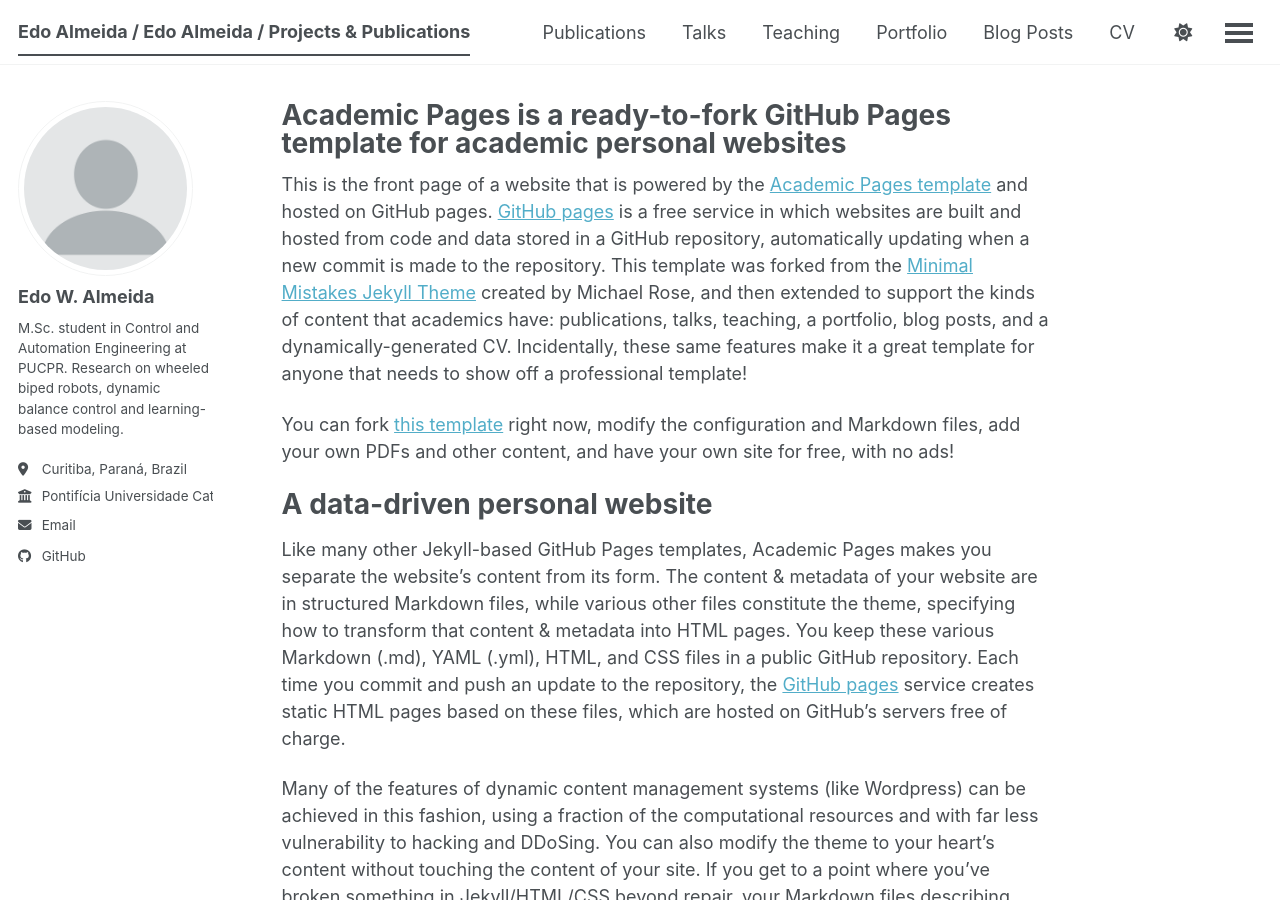
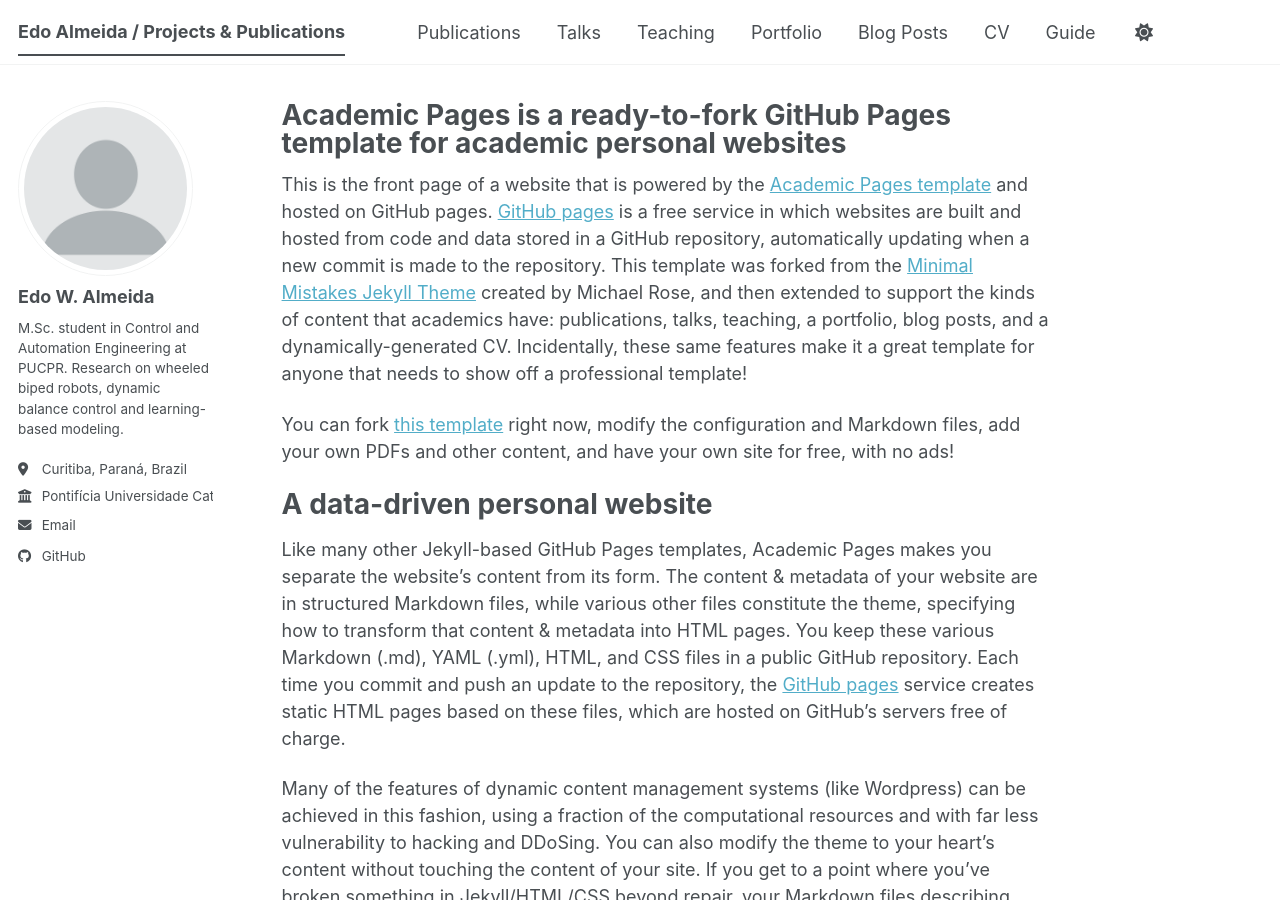
Before and after one commit to EdoAlmeida/EdoAlmeida.github.io, a Jekyll site: the page built from _pages/about.md, in a window 1280 px wide and 900 px high. Built offline with Jekyll 4.4.1, drawn with Linux system fonts in a browser that asks for light colours; a script bundle is joined from its source files by our own code; library files that are not in the unit come from our copies.

Commit message:
Modify site title and description in config
Updated site title and description for clarity.

```diff
--- a/_config.yml
+++ b/_config.yml
@@ -9,14 +9,14 @@
 # Basic Site Settings
 locale                   : "en-US"
 site_theme               : "default" # The available themes options are "default", "air", "sunrise", "mint", "dirt" and "contrast"
-title                    : "Edo Almeida / Edo Almeida / Projects & Publications"
+title                    : "Edo Almeida / Projects & Publications"
 title_separator          : "-"
 name                     : &name "Edo Walfrido de Almeida"
-description              : &description "Academic Profile"   # Update this with a general description of your site, this is the default if not overridden by a page
+description              : &description "Academic website with projects, publications and research activities."   # Update this with a general description of your site, this is the default if not overridden by a page
 url                      : https://EdoAlmeida.github.io # The base hostname & protocol for your site e.g. "https://[your GitHub username].github.io",
                                                            # or if you already have some other page hosted on Github then use "https://[your GitHub username].github.io/[Your Repo Name]"
 baseurl                  : "" # the subpath of your site, e.g. "/blog"
-repository               : "EdoAlmeida/EdoAlmeida.github.io"
+repository               : "EdoAlmeida/edoalmeida.github.io"
 
 # Site Author - The following control what appear as part of the author content on the side bar.
 #               If a field is blank the icon and link will not appear, otherwise it will be shown.
```
